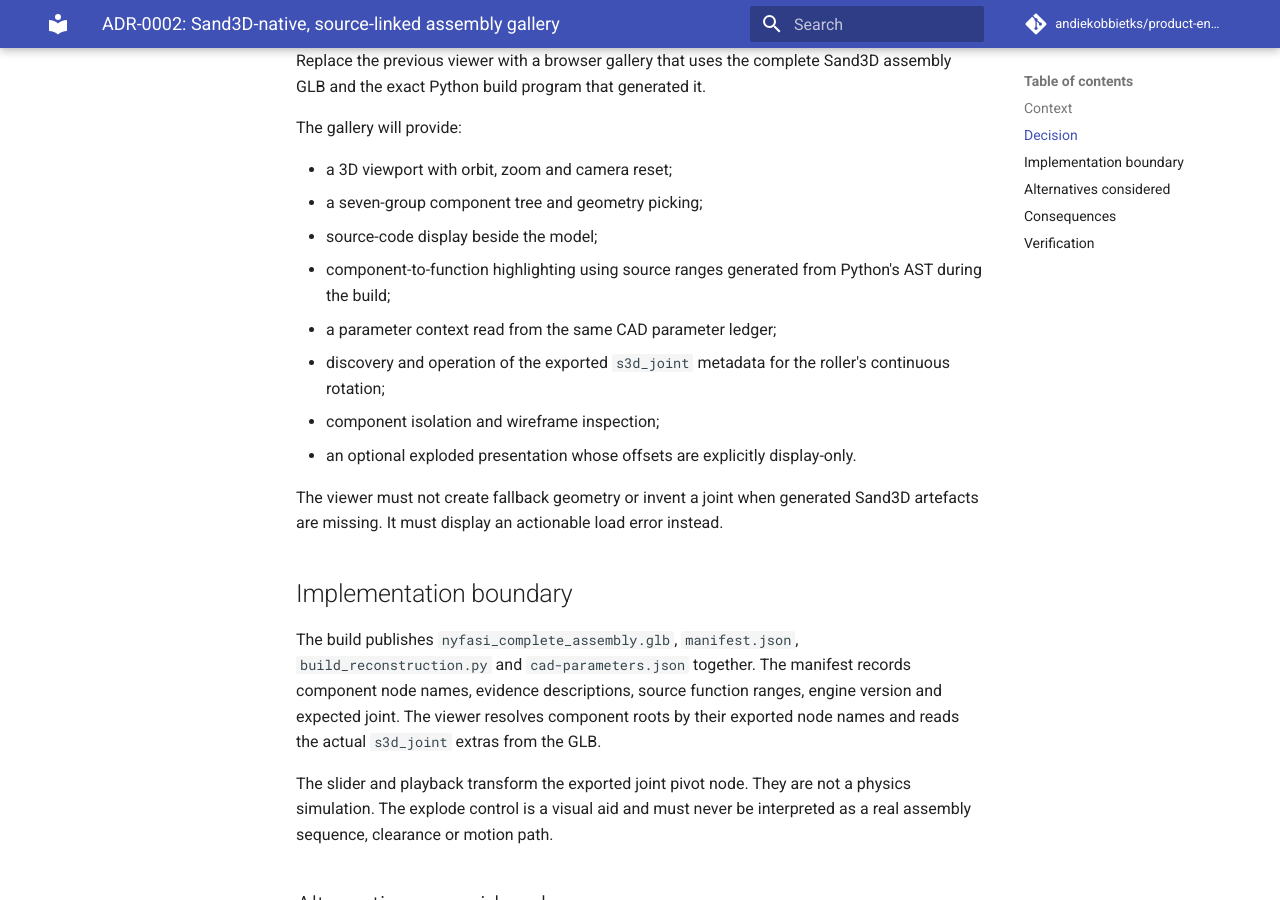
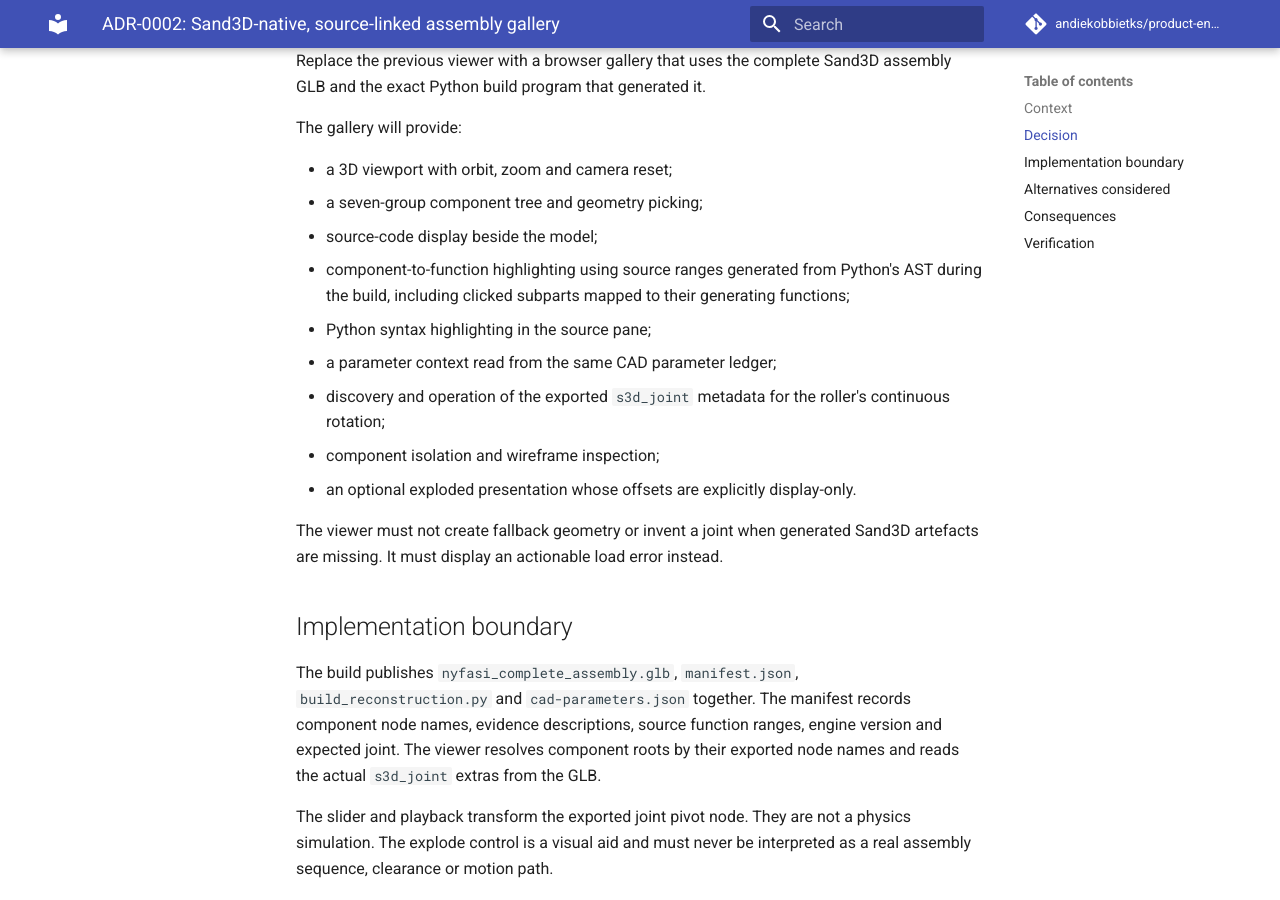
Before and after one commit to andiekobbietks/product-engineering-lab, an MkDocs documentation site: the page built from docs/decisions/adr-0002-sand3d-source-linked-gallery.md, in a window 1280 px wide and 900 px high, scrolled down 776 px. Built offline with MkDocs 1.6.1 and Material for MkDocs 9.7.7, drawn with Linux system fonts in a browser that asks for light colours; comment, search, counter and statistics services are not loaded.

Commit message:
Record subpart source linking in gallery ADR

```diff
--- a/docs/decisions/adr-0002-sand3d-source-linked-gallery.md
+++ b/docs/decisions/adr-0002-sand3d-source-linked-gallery.md
@@ -20,7 +20,8 @@ The gallery will provide:
 - a 3D viewport with orbit, zoom and camera reset;
 - a seven-group component tree and geometry picking;
 - source-code display beside the model;
-- component-to-function highlighting using source ranges generated from Python's AST during the build;
+- component-to-function highlighting using source ranges generated from Python's AST during the build, including clicked subparts mapped to their generating functions;
+- Python syntax highlighting in the source pane;
 - a parameter context read from the same CAD parameter ledger;
 - discovery and operation of the exported `s3d_joint` metadata for the roller's continuous rotation;
 - component isolation and wireframe inspection;
```
